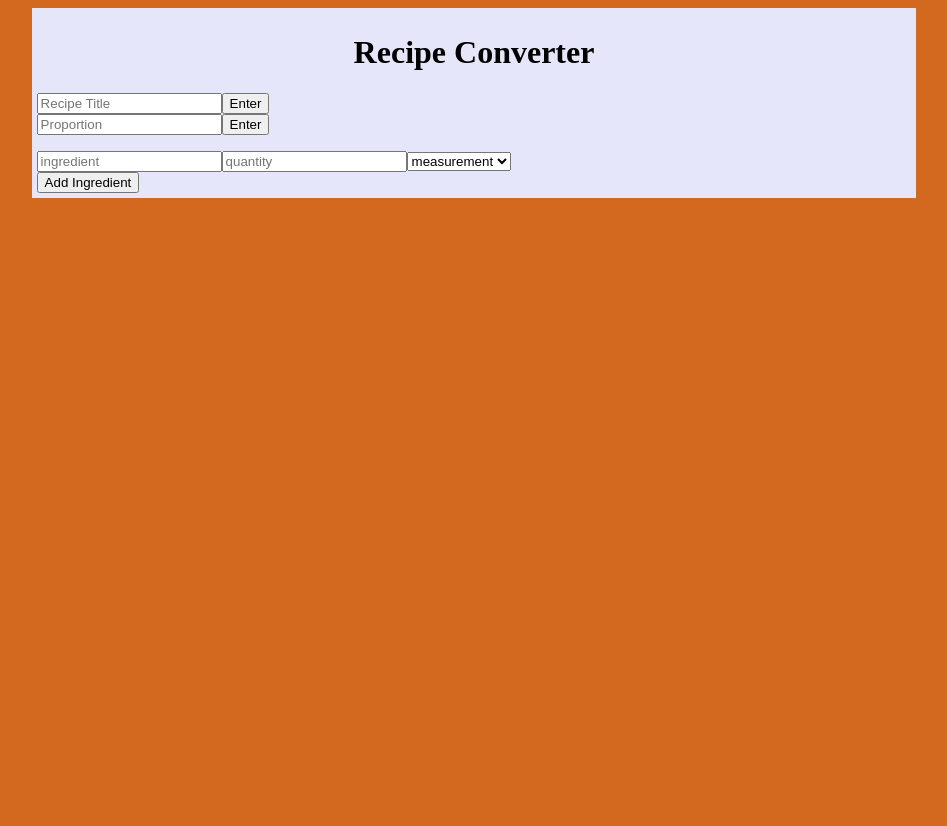
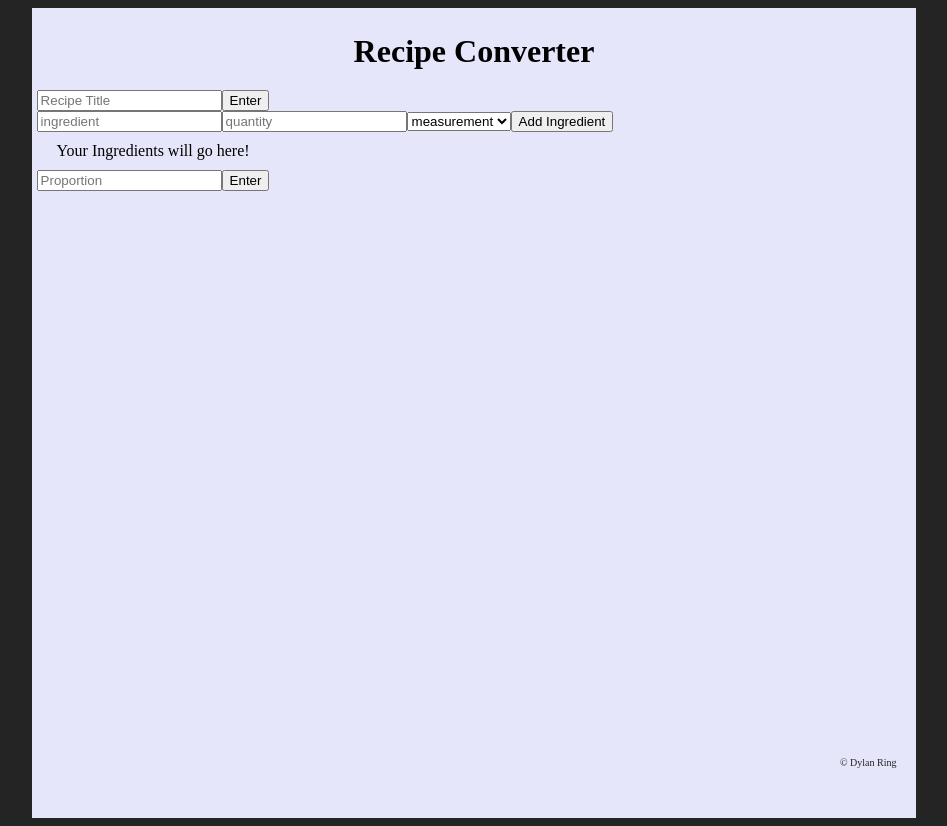
Before and after one commit to CymruRing/basic-recipe-converter, a React app: page / in a window 1280 px wide. Shown: the whole page, without its empty margins (166-1113 px from the left). Before the commit the page ends 800 px from the top, so only its background shows below. Built offline with nearby package versions, Linux system fonts and the light colour scheme.

Commit message:
small changes

```diff
--- a/client/src/components/App.jsx
+++ b/client/src/components/App.jsx
@@ -58,9 +58,13 @@ class App extends React.Component {
           allowTitleEdit={this.allowTitleEdit.bind(this)}
         />
         </div>
+          <RecipeForm pushIngredient={this.setNewIngredient.bind(this)}/>
+        <div>
           <Recipe ingredients={this.state.ingredients} deleteIngredient={this.deleteIngredient.bind(this)}/>
-        <div>
-          <RecipeForm pushIngredient={this.setNewIngredient.bind(this)}/>
+
+        </div>
+        <div className='footer'>
+          © Dylan Ring
         </div>
       </div>
     );
--- a/client/src/components/Recipe.jsx
+++ b/client/src/components/Recipe.jsx
@@ -14,10 +14,16 @@ const Recipe = (props) => {
     props.deleteIngredient(event.target.id)
   };
 
+  if (props.ingredients.length === 0) {
     return (
-
       <div>
+        <div id='ingredientPlaceHolder'>Your Ingredients will go here!</div>
         <Proportions pushProChange={updateHook} />
+      </div>
+    );
+  } else {
+    return (
+      <div>
         <ul>
           {props.ingredients.map((aIngredient) => (
             <li key={aIngredient.ingredient}
@@ -30,12 +36,13 @@ const Recipe = (props) => {
                 onMouseLeave={() => setHighlightEdit('edit')}
               >delete
               </span>
-
             </li>
           ))}
         </ul>
+        <Proportions pushProChange={updateHook} />
       </div>
     );
+  }
 };
 
 export default Recipe;
--- a/client/src/components/RecipeForm.jsx
+++ b/client/src/components/RecipeForm.jsx
@@ -57,10 +57,8 @@ class RecipeForm extends React.Component {
             <option value='tbsp'>tbsp</option>
             <option value='cup'>cup</option>
           </select>
+          <button onClick={this.addIngredient.bind(this)}>Add Ingredient</button>
         </span>
-        <div>
-          <button onClick={this.addIngredient.bind(this)}>Add Ingredient</button>
-        </div>
       </div>
 
     );
--- a/client/src/components/RecipeTitle.jsx
+++ b/client/src/components/RecipeTitle.jsx
@@ -25,7 +25,7 @@ const RecipeTitle = (props) => {
   // if exists render title else render input
   if (props.hasTitle) {
     return (
-        <h2>
+        <h2 id='recipeTitle'>
           {props.title}
           <span
             className={highlightEdit}
--- a/client/src/converterStyles.css
+++ b/client/src/converterStyles.css
@@ -1,5 +1,5 @@
 body {
-  background: #d2691e;
+  background: rgb(36, 36, 36);
 }
 
 .main {
@@ -8,19 +8,42 @@ body {
   margin-right: 15%;
   padding: 5px;
   background-color: lavender;
+  height: 100vh;
 }
 
 .title {
   text-align: center;
+  margin-top: 20px;
+  margin-bottom: 20px;
+
 }
 
 .edit {
   font-size: 50%;
   color: blue;
 }
+
 .editHover {
   font-size: 50%;
   color: orange;
   text-decoration: underline;
   cursor: pointer;
 }
+
+.footer {
+  position: fixed;
+  right: 17%;
+  bottom: 4%;
+  font-size: x-small;
+  color: rgb(36, 36, 36);
+}
+
+#ingredientPlaceHolder {
+  margin-top: 10px;
+  margin-bottom: 10px;
+  margin-left: 20px;
+}
+
+#recipeTitle {
+  margin-left: 20px;
+}
```
Lines whose indentation alone changed are shown as unchanged.
